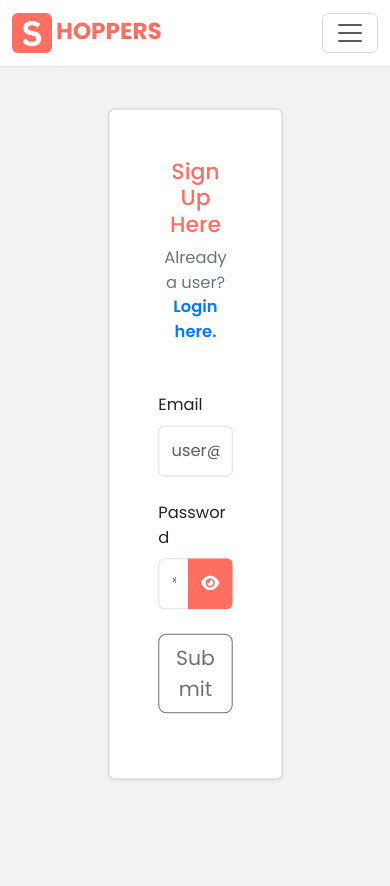
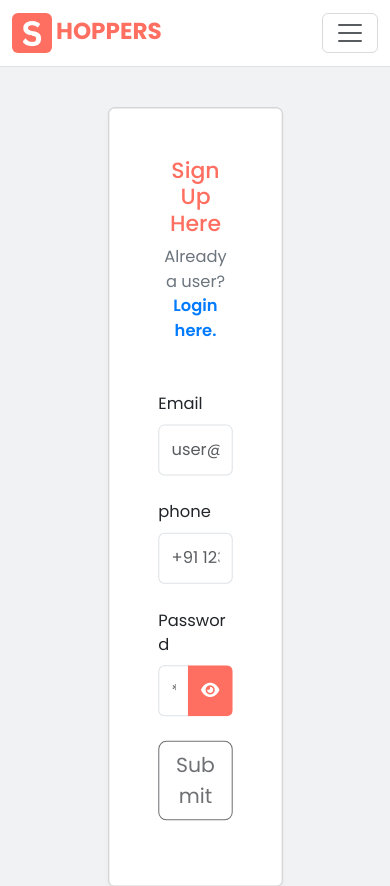
Before and after one commit to singhhardy/SHOPPERS, an Angular app in the folder frontend/: page /sign-up in a window 390 px wide. Before the commit the page ends 844 px from the top, so only its background shows below. Built offline with nearby package versions, Linux system fonts and the light colour scheme.

Commit message:
phone field for sign up

```diff
--- a/frontend/src/app/features/auth/sign-up/sign-up.component.html
+++ b/frontend/src/app/features/auth/sign-up/sign-up.component.html
@@ -12,6 +12,14 @@
                             <div *ngIf="signUpForm.get('email')?.invalid && signUpForm.get('email')?.touched" class="text-danger">
                                 <small *ngIf="signUpForm.get('email')?.errors?.['required']">Email is required.</small>
                                 <small *ngIf="signUpForm.get('email')?.errors?.['email']">Invalid email format.</small>
+                            </div>
+                        </div>
+                        <div class="form-group mt-4">
+                            <label class="form-label">phone</label>
+                            <input formControlName="phone" class="form-control searchbar" placeholder="+91 1234567890" name="phone">
+                            <div *ngIf="signUpForm.get('phone')?.invalid && signUpForm.get('phone')?.touched" class="text-danger">
+                                <small *ngIf="signUpForm.get('phone')?.errors?.['required']">Phone No. is required.</small>
+                                <small *ngIf="signUpForm.get('phone')?.errors?.['email']">Invalid Phone No. format.</small>
                             </div>
                         </div>
                         <div class="form-group d-flex flex-column mt-4" *ngIf="!showOTP">
--- a/frontend/src/app/features/auth/sign-up/sign-up.component.ts
+++ b/frontend/src/app/features/auth/sign-up/sign-up.component.ts
@@ -28,6 +28,7 @@ export class SignUpComponent {
   ){
     this.signUpForm = this.fb.group({
       email: ['', [Validators.required, Validators.email]],
+      phone: ['', [Validators.required]],
       password: ['', [Validators.required]],
       otp: ['']
     })
@@ -39,6 +40,7 @@ export class SignUpComponent {
 
   onSubmit(){
     this.isSubmitting = true
+    console.log(this.signUpForm.value)
     this.auth.SignUpUser(this.signUpForm.value).subscribe(
       (response: any) => {
         console.log(response)
```
Also changed, not shown: 1 other file (tests, documents, lock files or other folders).
